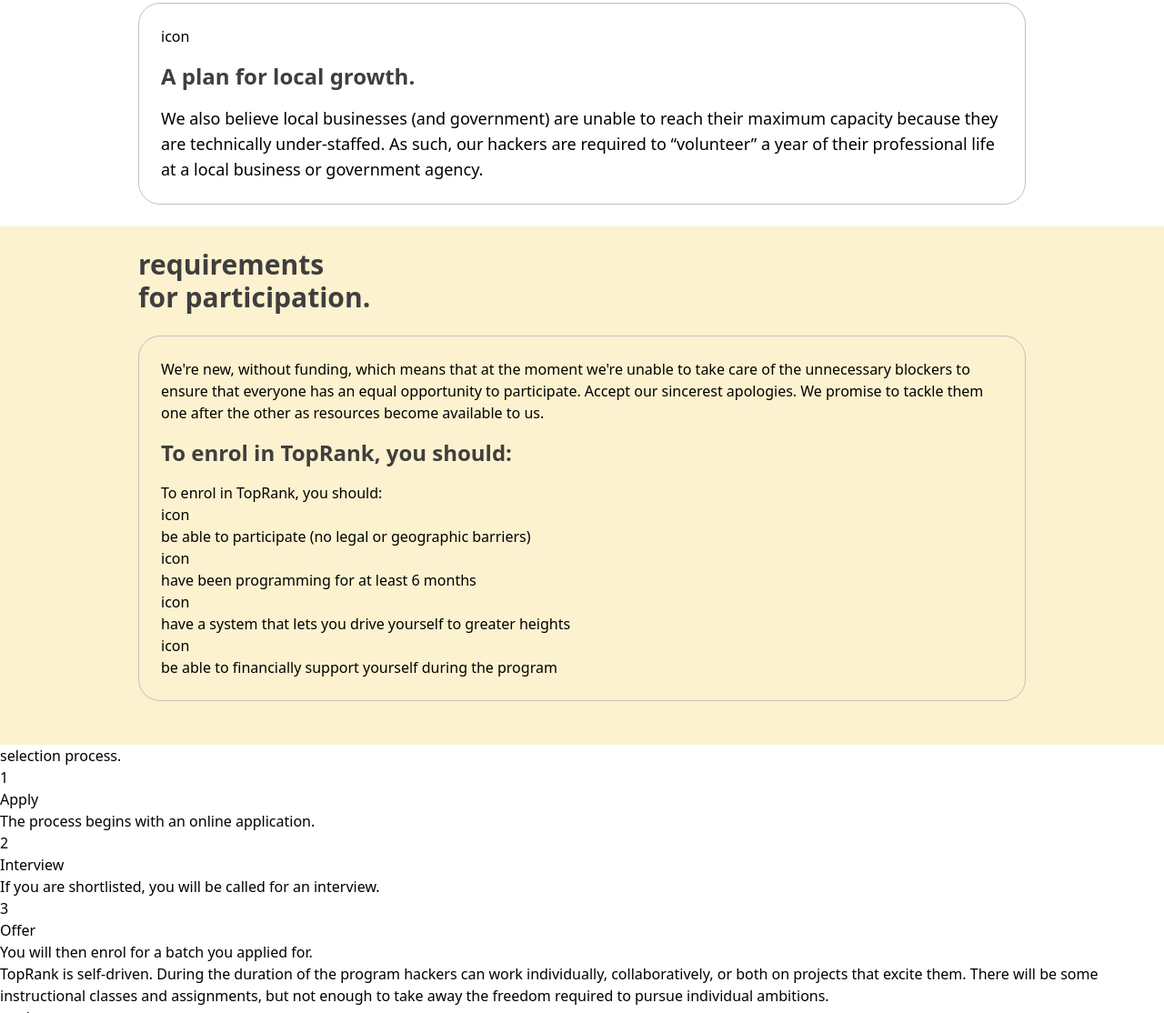
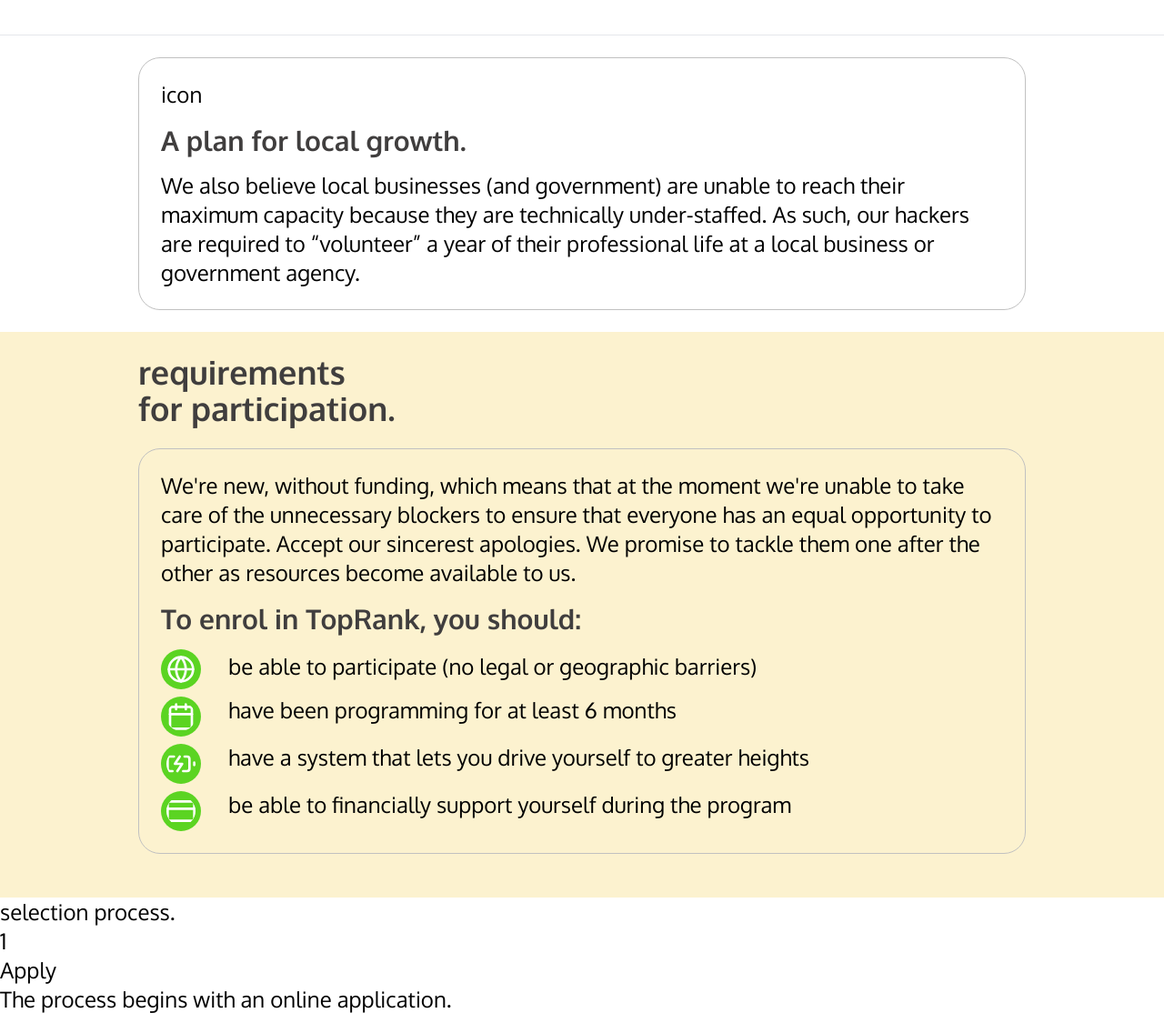
Before and after one commit to devcongress/toprank2.0, a website: page index.html in a window 1280 px wide. Shown: the part 1252-2366 px from the top of the page at 91% size. Drawn offline with Linux system fonts and the light colour scheme.

Commit message:
using oxygen custom  font

```diff
--- a/index.html
+++ b/index.html
@@ -6,9 +6,11 @@
         <meta name="viewport" content="width=device-width, initial-scale=1.0">
         <title> TopRank </title>
         <link rel="stylesheet" href="./src/main.css">
+        <link rel="preconnect" href="https://fonts.googleapis.com">
+        <link rel="preconnect" href="https://fonts.gstatic.com" crossorigin>
+        <link href="https://fonts.googleapis.com/css2?family=Oxygen:wght@300;400;700&display=swap" rel="stylesheet">
     </head>
-    <body>
-    </body>
+    <body class="font-oxygen text-2xl">
 
     <!-- nav bar -->
     <nav class="relative container mx-auto p-6">
@@ -36,7 +38,7 @@
 
     <div class="container flex flex-col-reverse md:flex-row items-center px-6 mx-auto mt-10 space-y-0 md:space-y-0">
         <div class="flex flex-col mb-32 space-y-12 md:w-1/2 ">
-            <h1 class="max-w-md text-4xl font-bold text-left mt-10 pt-10 md:text-5xl md:text-left text-heroTeal">
+            <h1 class="max-w-md text-5xl font-bold text-left mt-10 pt-10 md:text-5xl md:text-left text-heroTeal">
                 A hideout for programmers.
             </h1>
             <div class="flex justify-center md:justify-start">
@@ -51,13 +53,15 @@
     </div>
 
 
-    <div class="container mx-auto text-2xl text-center text-textGrey mb-6">
-        Our system creates a continuous environment that provides the right mix of freedom and responsibility, support and challenge, necessary for the programmer to significantly improve their craft.
+    <div class="container mx-auto text-3xl text-center text-textGrey mb-6">
+        <div class="container mx-auto px-16">
+            Our system creates a continuous environment that provides the right mix of freedom and responsibility, support and challenge, necessary for the programmer to significantly improve their craft.
+        </div>
     </div>
 
     <hr>
 
-    <div class="container font-bold text-3xl text-start mx-auto pt-6 text-ctaGrey"> ambition.</div>
+    <div class="container font-bold text-4xl text-start mx-auto mr-6 pt-6 text-ctaGrey"> ambition.</div>
 
     <section class="container flex flex-col-reverse md:flex-row items-center px-6 mx-auto space-y-0 md:space-y-0">
 
@@ -67,8 +71,8 @@
 
         <div class="flex flex-col mb-32 space-y-6 md:w-1/2 ">
 
-            <p class="text-lg"> We believe opportunity and ambition is everywhere. <p>
-            <p class="text-lg">
+            <p class="text-2xl"> We believe opportunity and ambition is everywhere. <p>
+            <p class="text-2xl">
                 What's missing is a conducive environment.
                 Our ambition is to create the missing
                 conducive environment that births new
@@ -90,9 +94,9 @@
         <div class="border border-borderGrey container mx-auto p-6 rounded-3xl m-6">
 
             <div> icon </div>
-            <div class="container font-bold text-2xl text-start mx-auto py-4 text-ctaGrey"> A plan for local growth.</div>
+            <div class="container font-bold text-3xl text-start mx-auto py-4 text-ctaGrey"> A plan for local growth.</div>
 
-            <div class="text-lg">
+            <div>
                 We also believe local businesses (and government) are unable to reach
                 their maximum capacity because they are technically under-staffed.
                 As such, our hackers are required to “volunteer” a year of their
@@ -104,10 +108,10 @@
     <section class="bg-yellowBg pb-6">
 
         <div>
-            <h1 class="container font-bold text-3xl text-start mx-auto pt-6 text-ctaGrey">
+            <h1 class="container font-bold text-4xl text-start mx-auto pt-6 text-ctaGrey">
                 requirements
             </h1>
-            <h1 class="container font-bold text-3xl text-start mx-auto text-ctaGrey">
+            <h1 class="container font-bold text-4xl text-start mx-auto text-ctaGrey">
                 for participation.
             </h1>
         </div>
@@ -123,26 +127,28 @@
                 available to us.
             </div>
 
-            <div class="container font-bold text-2xl text-start mx-auto py-4 text-ctaGrey">To enrol in TopRank, you should:</div>
-
-            <h1>To enrol in TopRank, you should:</h1>
+            <div class="container font-bold text-3xl text-start mx-auto py-4 text-ctaGrey">To enrol in TopRank, you should:</div>
 
             <div>
-                <span> icon </span>
-                <p> be able to participate (no legal or geographic barriers)</p>
-            </div>
-            <div>
-                <span> icon </span>
-                <p> have been programming for at least 6 months</p>
+                <span> <svg class="bg-iconGreen rounded-full p-1.5 inline-block mr-6" xmlns="http://www.w3.org/2000/svg" width="44" height="44" viewBox="0 0 24 24" fill="none" stroke="white" stroke-width="2" stroke-linecap="round" stroke-linejoin="round" class="feather feather-globe"><circle cx="12" cy="12" r="10"></circle><line x1="2" y1="12" x2="22" y2="12"></line><path d="M12 2a15.3 15.3 0 0 1 4 10 15.3 15.3 0 0 1-4 10 15.3 15.3 0 0 1-4-10 15.3 15.3 0 0 1 4-10z"></path>
+                </svg>
+                </span>
+                <span>be able to participate (no legal or geographic barriers)</span>
             </div>
 
             <div>
-                <span> icon </span>
-                <p> have a system that lets you drive yourself to greater heights</p>
+                <span> <svg class="bg-iconGreen rounded-full p-1.5 inline-block mr-6 mt-2" xmlns="http://www.w3.org/2000/svg" width="44" height="44" viewBox="0 0 24 24" fill="none" stroke="white" stroke-width="2" stroke-linecap="round" stroke-linejoin="round" class="feather feather-calendar"><rect x="3" y="4" width="18" height="18" rx="2" ry="2"></rect><line x1="16" y1="2" x2="16" y2="6"></line><line x1="8" y1="2" x2="8" y2="6"></line><line x1="3" y1="10" x2="21" y2="10"></line></svg></span>
+                <span> have been programming for at least 6 months</span>
             </div>
+
             <div>
-                <span> icon </span>
-                <p> be able to financially support yourself during the program</p>
+                <span><svg class="bg-iconGreen rounded-full p-1.5 inline-block mr-6 mt-2" xmlns="http://www.w3.org/2000/svg" width="44" height="44" viewBox="0 0 24 24" fill="none" stroke="white" stroke-width="2" stroke-linecap="round" stroke-linejoin="round" class="feather feather-battery-charging"><path d="M5 18H3a2 2 0 0 1-2-2V8a2 2 0 0 1 2-2h3.19M15 6h2a2 2 0 0 1 2 2v8a2 2 0 0 1-2 2h-3.19"></path><line x1="23" y1="13" x2="23" y2="11"></line><polyline points="11 6 7 12 13 12 9 18"></polyline></svg> </span>
+                <span> have a system that lets you drive yourself to greater heights </span>
+            </div>
+
+            <div>
+                <span> <svg class="bg-iconGreen rounded-full p-1.5 inline-block mr-6 mt-2" xmlns="http://www.w3.org/2000/svg" width="44" height="44" viewBox="0 0 24 24" fill="none" stroke="white" stroke-width="2" stroke-linecap="round" stroke-linejoin="round" class="feather feather-credit-card"><rect x="1" y="4" width="22" height="16" rx="2" ry="2"></rect><line x1="1" y1="10" x2="23" y2="10"></line></svg> </span>
+                <span> be able to financially support yourself during the program</span>
             </div>
         </div>
         </div>
@@ -313,4 +319,6 @@
         </section>
     </section>
 
+</body>
+
 </html>
--- a/src/input.css
+++ b/src/input.css
@@ -1,3 +1,22 @@
 @tailwind base;
 @tailwind components;
 @tailwind utilities;
+
+@layer base {
+    /* @font-face {
+        font-family: "OxygenBold";
+        src: url("/assets/Oxygen/Oxygen-Bold.ttf") format("ttf");
+    }
+    @font-face {
+        font-family: "OxygenLight";
+        src: url("/assets/Oxygen/Oxygen-Light.ttf") format("ttf");
+    }
+    @font-face {
+        font-family: "OxygenRegular";
+        src: url("/assets/Oxygen/Oxygen-Regular.ttf") format("ttf");
+    } */
+
+    body {
+        font-family: 'Oxygen', serif;
+    }
+}
--- a/tailwind.config.js
+++ b/tailwind.config.js
@@ -25,7 +25,7 @@
         textGreen:    "#14532d",
         cardPurple:   "#7000FF",
         typeGreen:    "#A6D229",
-      }
+      },
     },
   },
   plugins: [],
```
Also changed, not shown: src/main.css, 1 other file.
